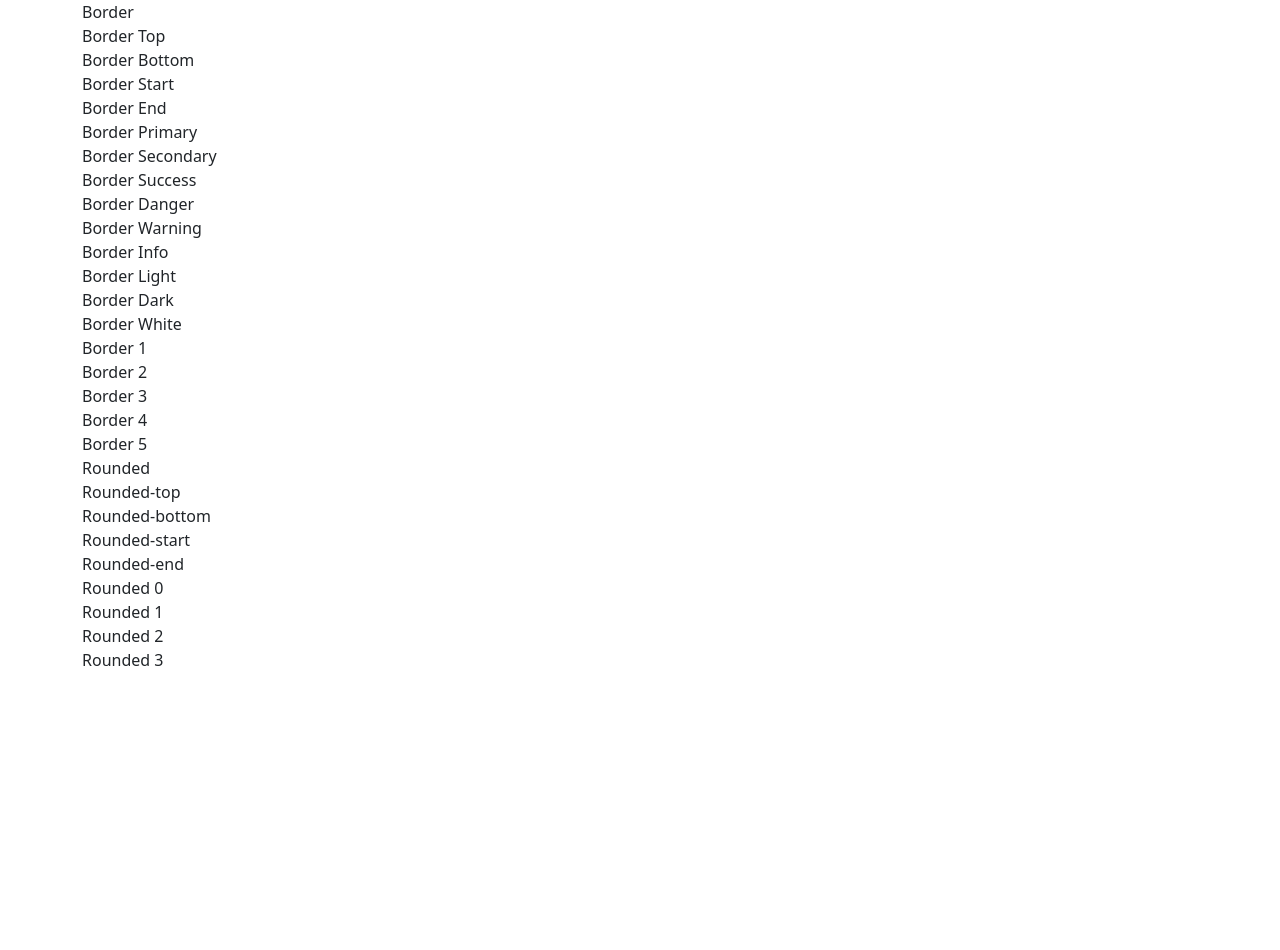
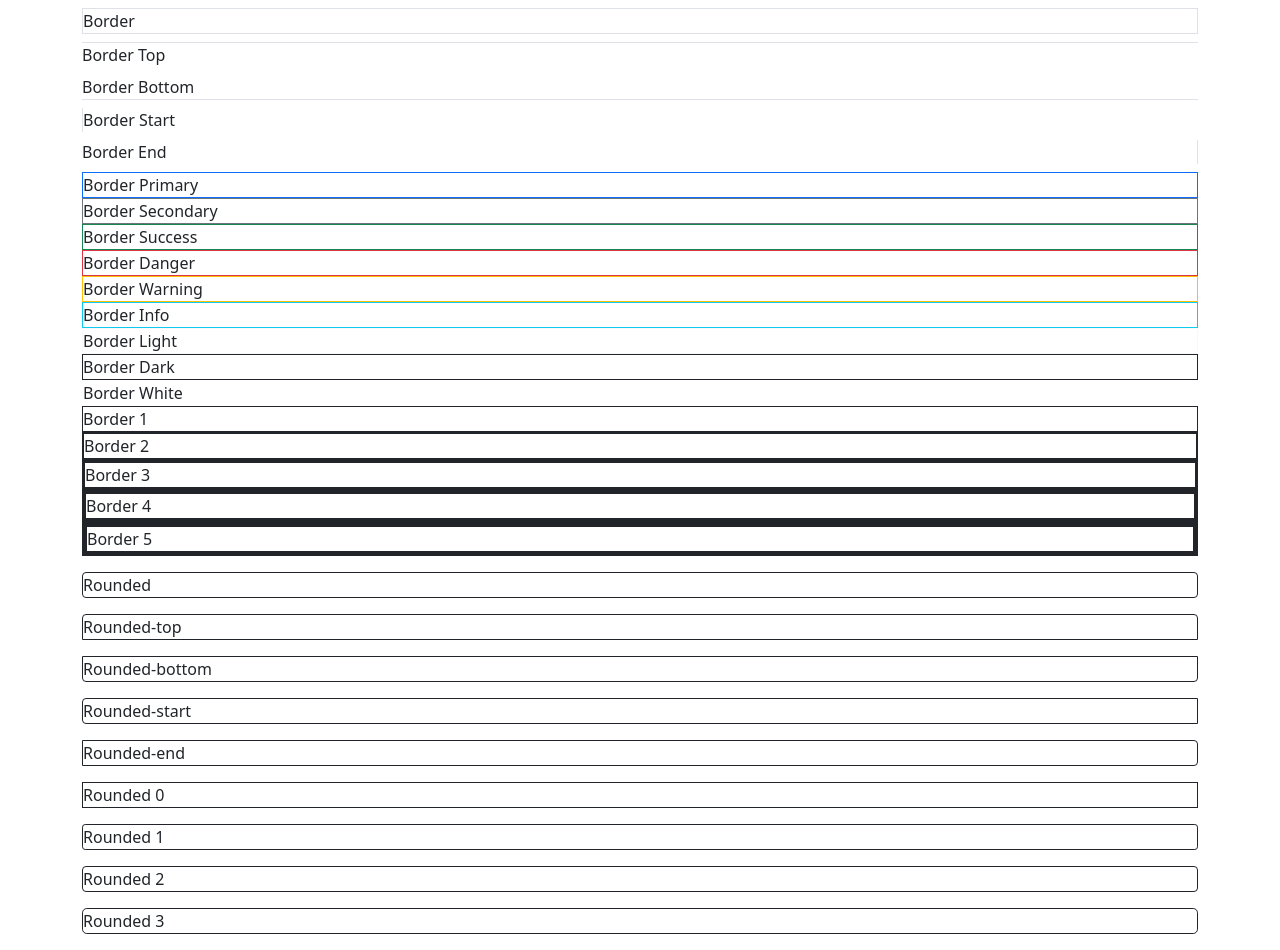
Before and after one commit to oaktnpy/github-desktop-project, a plain HTML site: page 8_Border.html in a window 1280 px wide. Before the commit the page ends 800 px from the top, so only its background shows below. Drawn offline with nearby package versions, Linux system fonts and the light colour scheme.

Commit message:
Update 8_Border.html

```diff
--- a/8_Border.html
+++ b/8_Border.html
@@ -10,42 +10,42 @@
 <body>
     <div class="container">
         <!-- กำหนดเส้นขอบ -->
-        <div>Border</div>
-        <div>Border Top</div>
-        <div>Border Bottom</div>
-        <div>Border Start</div>
-        <div>Border End</div>
+        <div class="my-2 border">Border</div>
+        <div class="my-2 border-top">Border Top</div>
+        <div class="my-2 border-bottom">Border Bottom</div>
+        <div class="my-2 border-start">Border Start</div>
+        <div class="my-2 border-end">Border End</div>
 
         <!-- กำหนดสีเส้นขอบ -->
-        <div>Border Primary</div>
-        <div>Border Secondary</div>
-        <div>Border Success</div>
-        <div>Border Danger</div>
-        <div>Border Warning</div>
-        <div>Border Info</div>
-        <div>Border Light</div>
-        <div>Border Dark</div>
-        <div>Border White</div>
+        <div class="border border-primary">Border Primary</div>
+        <div class="border border-secondary">Border Secondary</div>
+        <div class="border border-success">Border Success</div>
+        <div class="border border-danger">Border Danger</div>
+        <div class="border border-warning">Border Warning</div>
+        <div class="border border-info">Border Info</div>
+        <div class="border border-light">Border Light</div>
+        <div class="border border-dark">Border Dark</div>
+        <div class="border border-white">Border White</div>
 
         <!-- กำหนดความหนาเส้นขอบ -->
-        <div>Border 1</div>
-        <div>Border 2</div>
-        <div>Border 3</div>
-        <div>Border 4</div>
-        <div>Border 5</div>
+        <div class="border border-1 border-dark">Border 1</div>
+        <div class="border border-2 border-dark">Border 2</div>
+        <div class="border border-3 border-dark">Border 3</div>
+        <div class="border border-4 border-dark">Border 4</div>
+        <div class="border border-5 border-dark">Border 5</div>
 
         <!-- กำหนดความโค้งเส้นขอบ -->
-        <div>Rounded</div>
-        <div>Rounded-top</div>
-        <div>Rounded-bottom</div>
-        <div>Rounded-start</div>
-        <div>Rounded-end</div>
+        <div class="border my-3 border-dark rounded">Rounded</div>
+        <div class="border my-3 border-dark rounded-top">Rounded-top</div>
+        <div class="border my-3 border-dark rounded-bottom">Rounded-bottom</div>
+        <div class="border my-3 border-dark rounded-start">Rounded-start</div>
+        <div class="border my-3 border-dark rounded-end">Rounded-end</div>
 
         <!-- กำหนดขนาดความโค้งเส้นขอบ -->
-        <div>Rounded 0</div>
-        <div>Rounded 1</div>
-        <div>Rounded 2</div>
-        <div>Rounded 3</div>
+        <div class="border my-3 border-dark rounded-0">Rounded 0</div>
+        <div class="border my-3 border-dark rounded-1">Rounded 1</div>
+        <div class="border my-3 border-dark rounded-2">Rounded 2</div>
+        <div class="border my-3 border-dark rounded-3">Rounded 3</div>
     </div>
 </body>
 </html>
```
